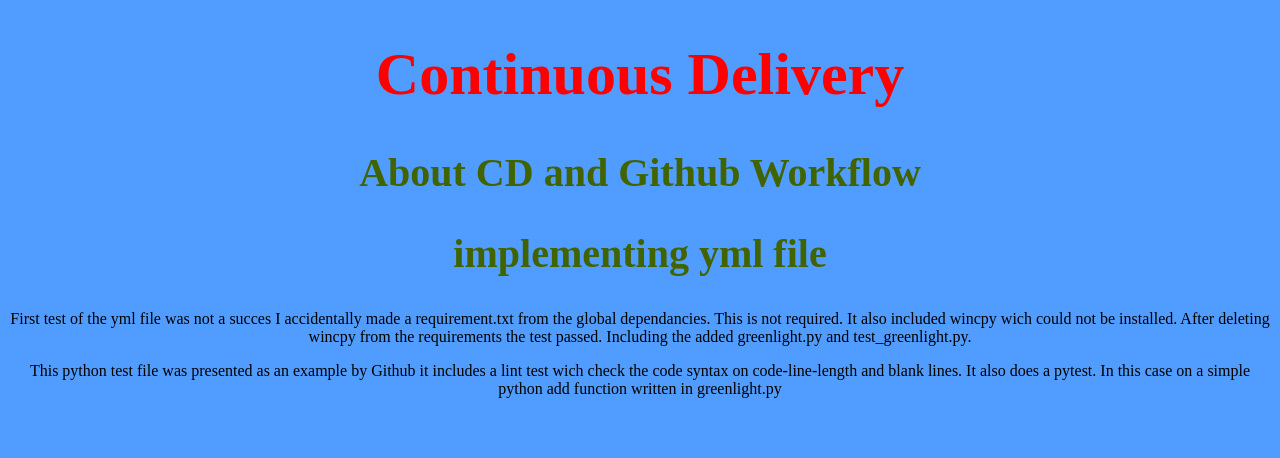
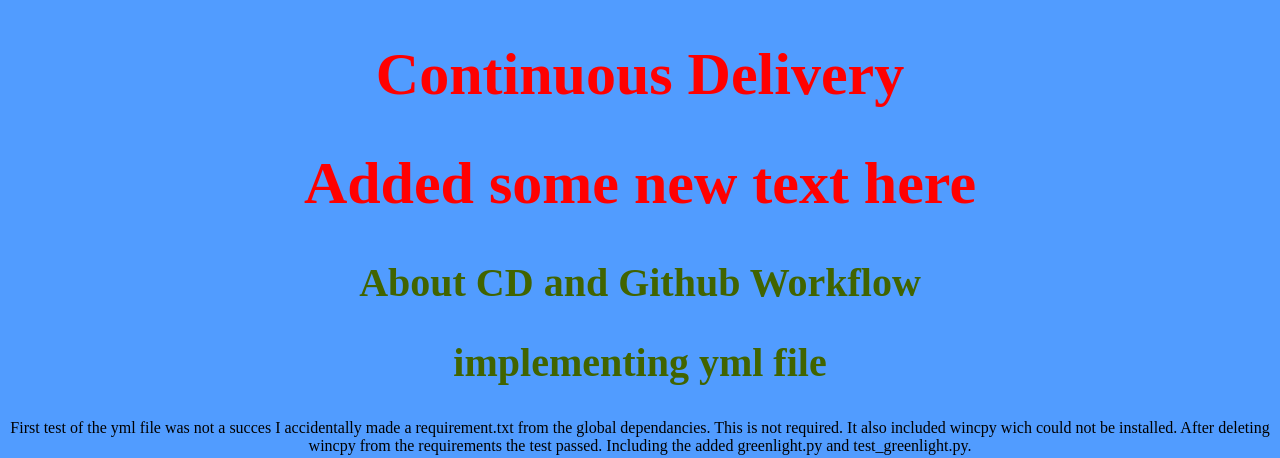
Before and after one commit to hwk246/cd, a Flask app: page /about/ in a window 1280 px wide. Shown: the top 458 px of the page. Run offline with Flask 2, Linux system fonts and the light colour scheme.

Commit message:
change to homepage

```diff
--- a/templates/base.html
+++ b/templates/base.html
@@ -14,6 +14,7 @@
   </head>
   <body>
     <h1>Continuous Delivery</h1>
+    <h1>Added some new text here</h1>
     {% block content %} {% endblock %} {% block content2 %} {% endblock %}
   </body>
 </html>
```
